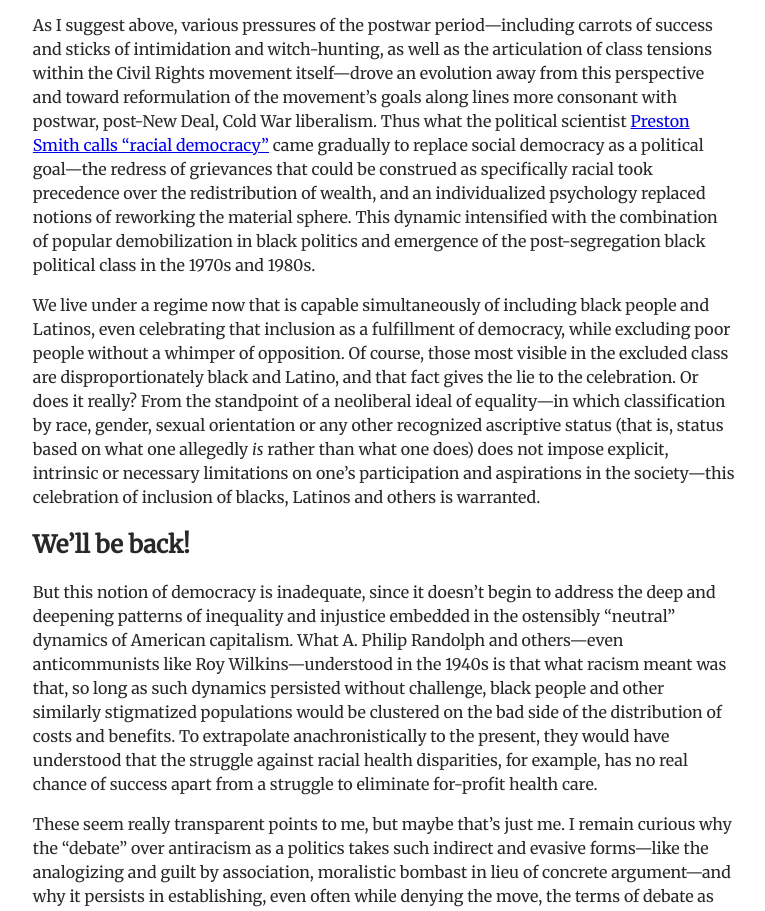
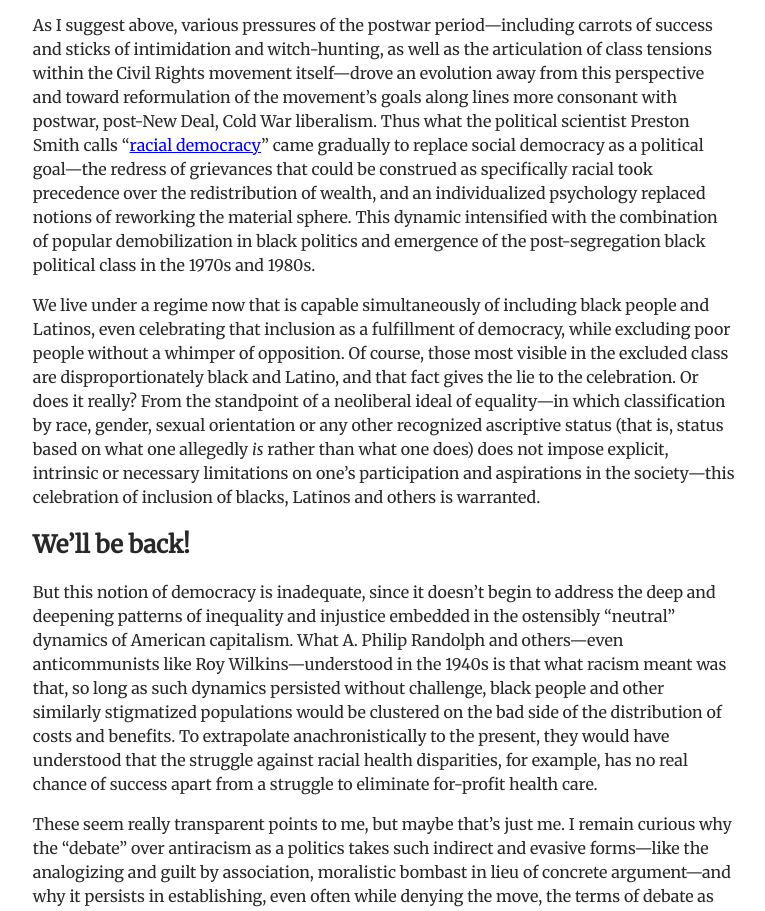
Before and after one commit to theodore-s-beers/reed-archive, a plain HTML site: page limits-of-antiracism/index.html in a window 1280 px wide. Shown: the part 3942-4853 px from the top of the page, without its empty margins (256-1021 px from the left). Drawn offline with Linux system fonts and the light colour scheme.

Commit message:
Fix a link

```diff
--- a/limits-of-antiracism/index.html
+++ b/limits-of-antiracism/index.html
@@ -371,14 +371,13 @@
         the Civil Rights movement itself&#x2014;drove an evolution away from
         this perspective and toward reformulation of the movement&#x2019;s goals
         along lines more consonant with postwar, post-New Deal, Cold War
-        liberalism. Thus what the political scientist
-        <a
+        liberalism. Thus what the political scientist Preston Smith calls
+        &#x201C;<a
           target="_blank"
           rel="noopener"
           href="http://www.leftbusinessobserver.com/Radio_1.html#081204"
-          >Preston Smith calls &#x201C;racial democracy&#x201D;</a
-        >
-        came gradually to replace social democracy as a political
+          >racial democracy</a
+        >&#x201D; came gradually to replace social democracy as a political
         goal&#x2014;the redress of grievances that could be construed as
         specifically racial took precedence over the redistribution of wealth,
         and an individualized psychology replaced notions of reworking the
```
Also changed, not shown: limits-of-antiracism/index.md (+1 -1 lines).
